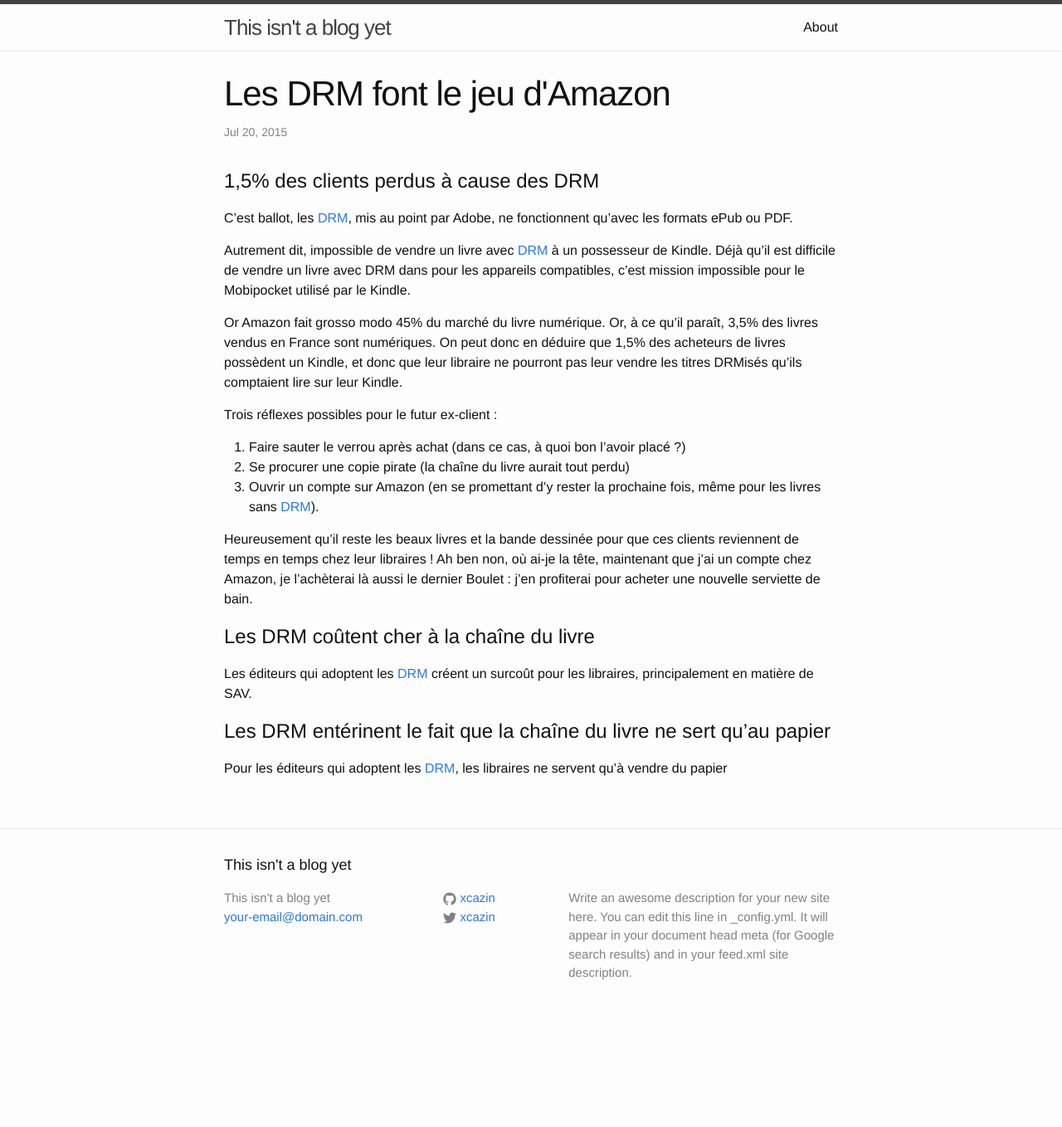
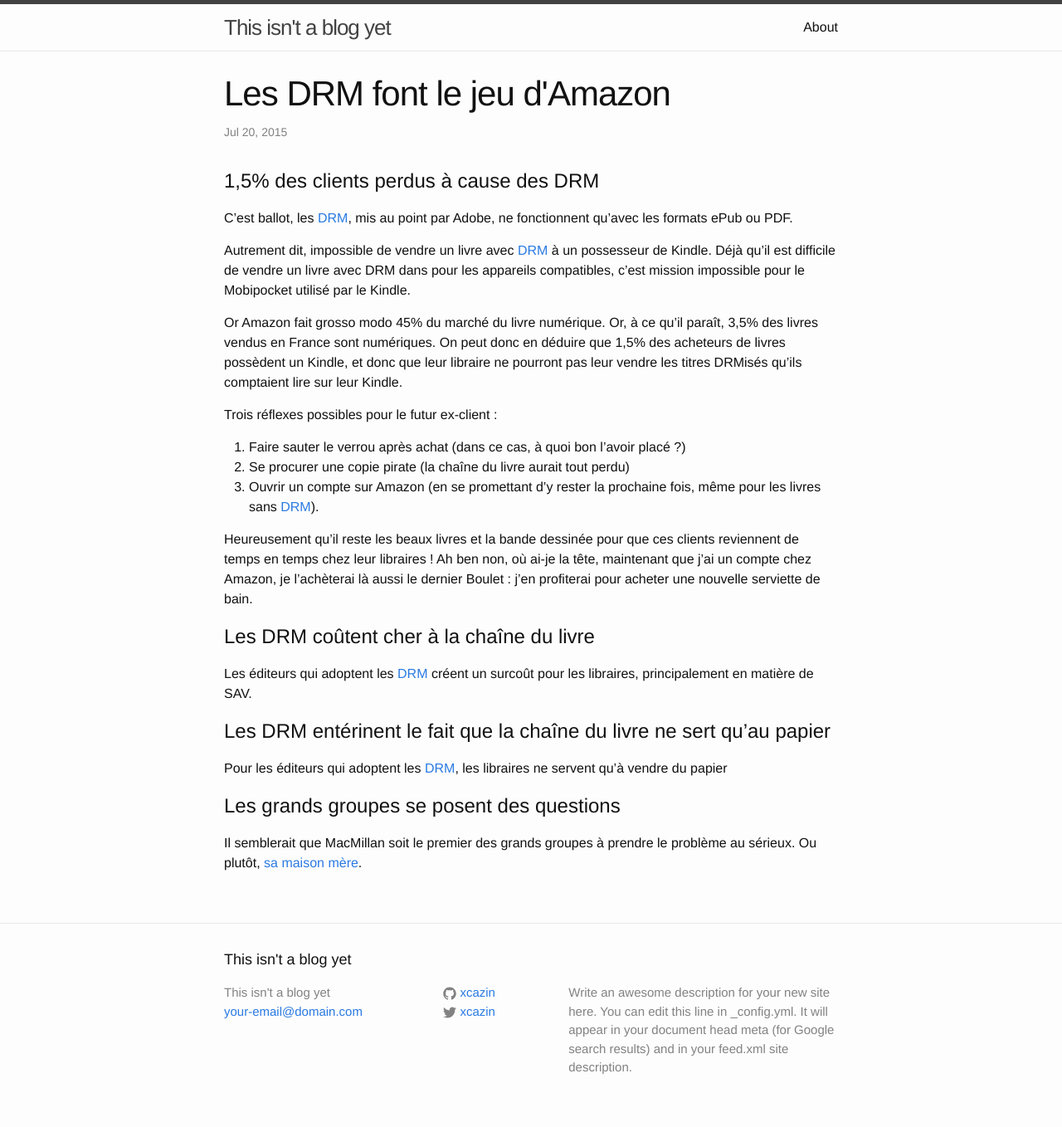
Before and after one commit to xcazin/xcazin.github.io, a Jekyll site: the page built from _posts/2015-07-20-les-DRM-font-le-jeu-d-Amazon.markdown, in a window 1280 px wide. Shown: the whole page at 83% size. Built offline with Jekyll 4.4.1, drawn with Linux system fonts in a browser that asks for light colours; before the commit the page ends 1244 px from its top, so only the background shows below that.

Commit message:
Lien MacMillan

```diff
--- a/_posts/2015-07-20-les-DRM-font-le-jeu-d-Amazon.markdown
+++ b/_posts/2015-07-20-les-DRM-font-le-jeu-d-Amazon.markdown
@@ -41,4 +41,9 @@ Les DRM entérinent le fait que la chaîne du livre ne sert qu'au papier
 ======================================================================
 Pour les éditeurs qui adoptent les [DRM][drm-post], les libraires ne servent qu'à vendre du papier
 
+Les grands groupes se posent des questions
+==========================================
+Il semblerait que MacMillan soit le premier des grands groupes à prendre le problème au sérieux. Ou plutôt, [sa maison mère][macmillan-nodrm].
+
 [drm-post]:      {% post_url 2015-07-20-category-DRM %}
+[macmillan-nodrm]: http://the-digital-reader.com/2015/07/20/macmillan-parent-company-holtzbrinck-abandons-drm-in-germany/
```
